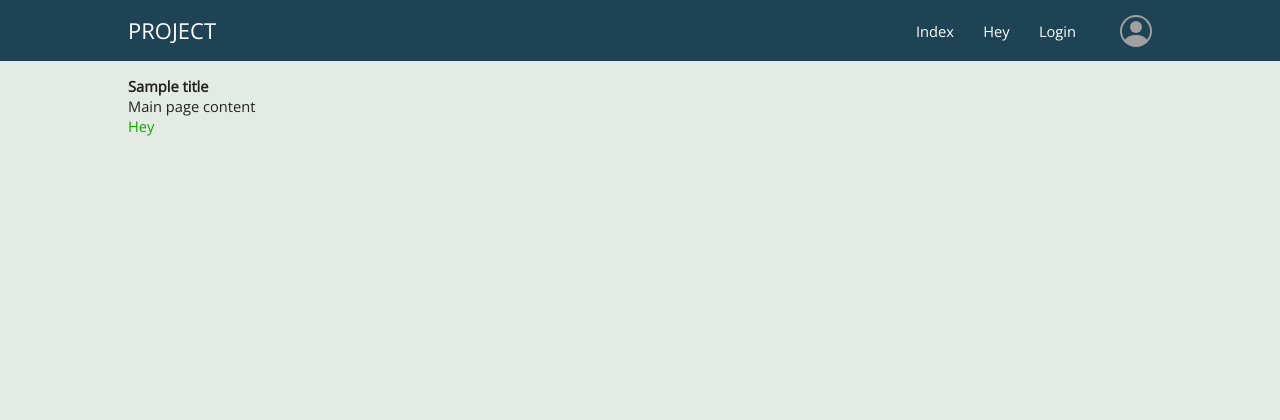
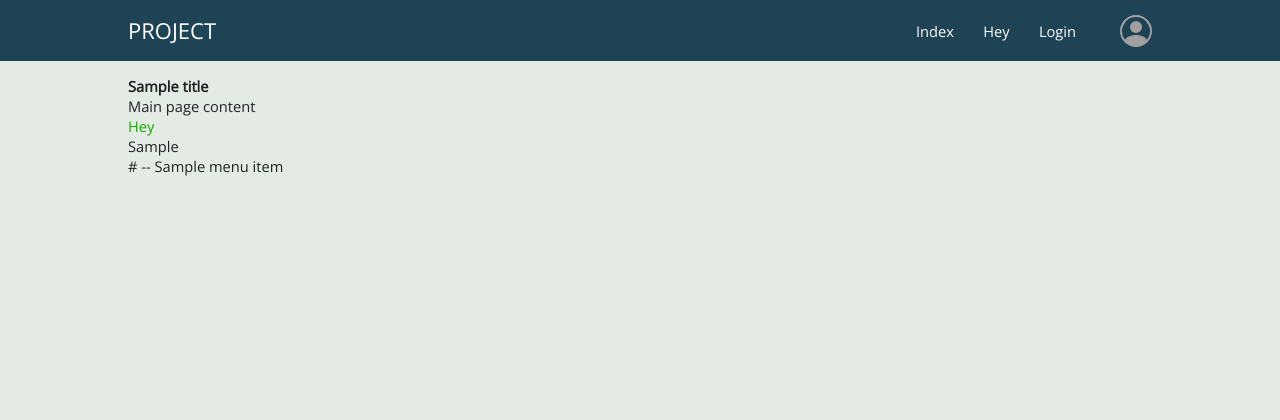
Before and after one commit to Megapelsh/flask_test, a Flask app: template templates/index.html in a window 1280 px wide. Shown: the top 420 px of the page. Run offline with Flask 2, Linux system fonts and the light colour scheme; the template is opened without the code that fills it: most values are stand-ins (such as "Sample title", 1, 10 or a date in 2020).

Commit message:
add connection to db and read menu

```diff
--- a/app.py
+++ b/app.py
@@ -1,4 +1,5 @@
 import os
+import sys
 from os.path import join, dirname
 
 import sqlite3
@@ -7,6 +8,11 @@
 from dotenv import load_dotenv
 from flask import Flask, render_template, url_for, request, flash, session
 from flask import redirect, abort, g
+
+from FDataBase import FDataBase
+# from db_connect import connect_db
+import db_connect
+
 
 app = Flask(__name__)
 
@@ -42,6 +48,11 @@
     if not hasattr(g, 'link_db'):
         g.link_db = connect_db()
     return g.link_db
+
+
+# dataBase = get_db()
+# dbase = FDataBase(get_db())
+# menu = dbase.getmenu()
 
 
 @app.context_processor
@@ -80,10 +91,13 @@
 
 @app.route("/")
 def index():  # put application's code here
+    db = get_db()
+    dbase = FDataBase(db)
+    menu_db = dbase.getmenu()
     print(url_for("index"))
     print('Secret key is: ', app.config['SECRET_KEY'])
-    db = get_db()
-    return render_template("index.html")
+    print(menu_db)
+    return render_template("index.html", menu_db=menu_db)
 
 
 @app.route("/hey")
--- a/templates/index.html
+++ b/templates/index.html
@@ -4,4 +4,10 @@
     <p>Main page content</p>
     <a href="/hey">Hey</a>
 
+    {{ menu_db }}
+    {% for menu_item in menu_db %}
+
+        <p> {{ menu_item.url }} -- {{ menu_item.title }} </p>
+    {% endfor %}
+
 {% endblock %}
```
Also changed, not shown: FDataBase.py (added, +15 -0 lines), flsite.db.
